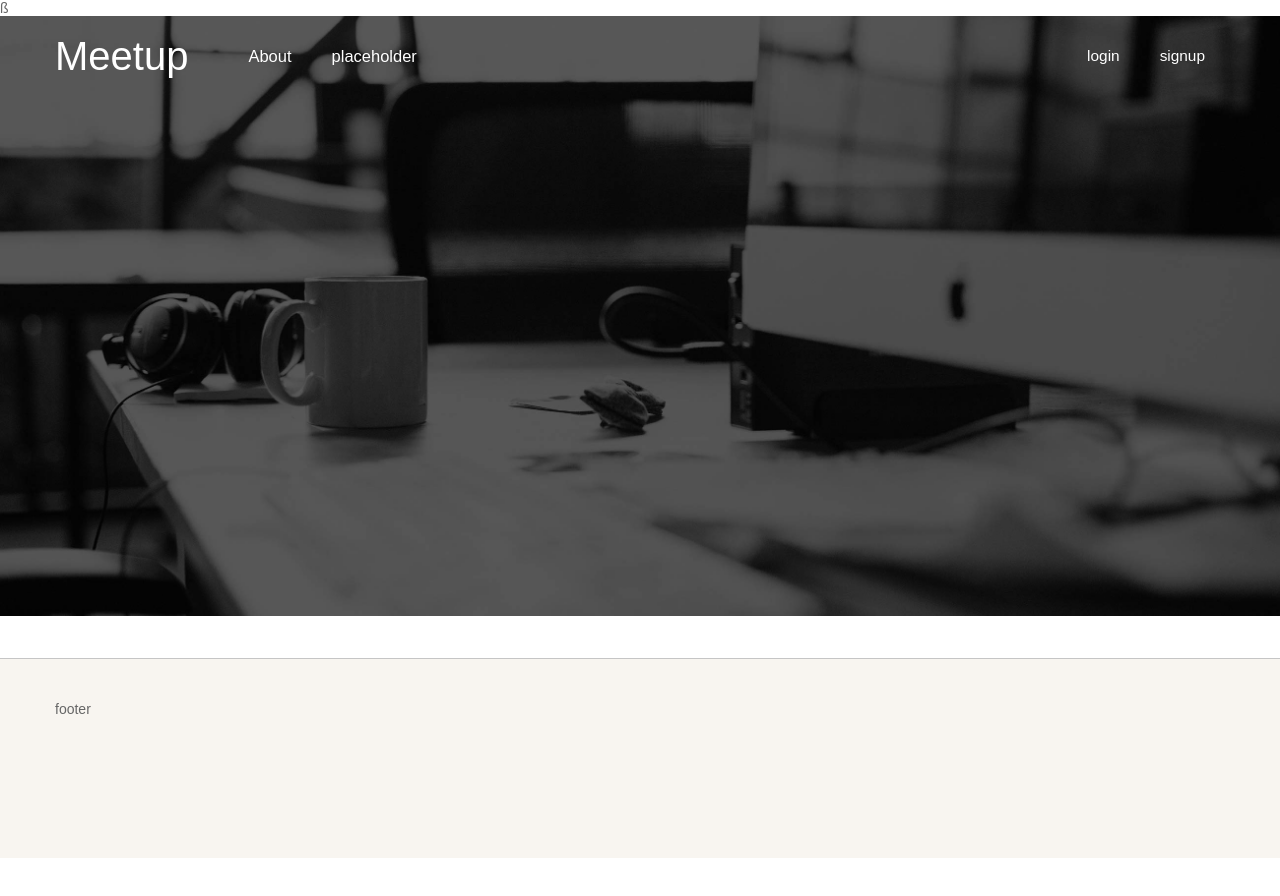
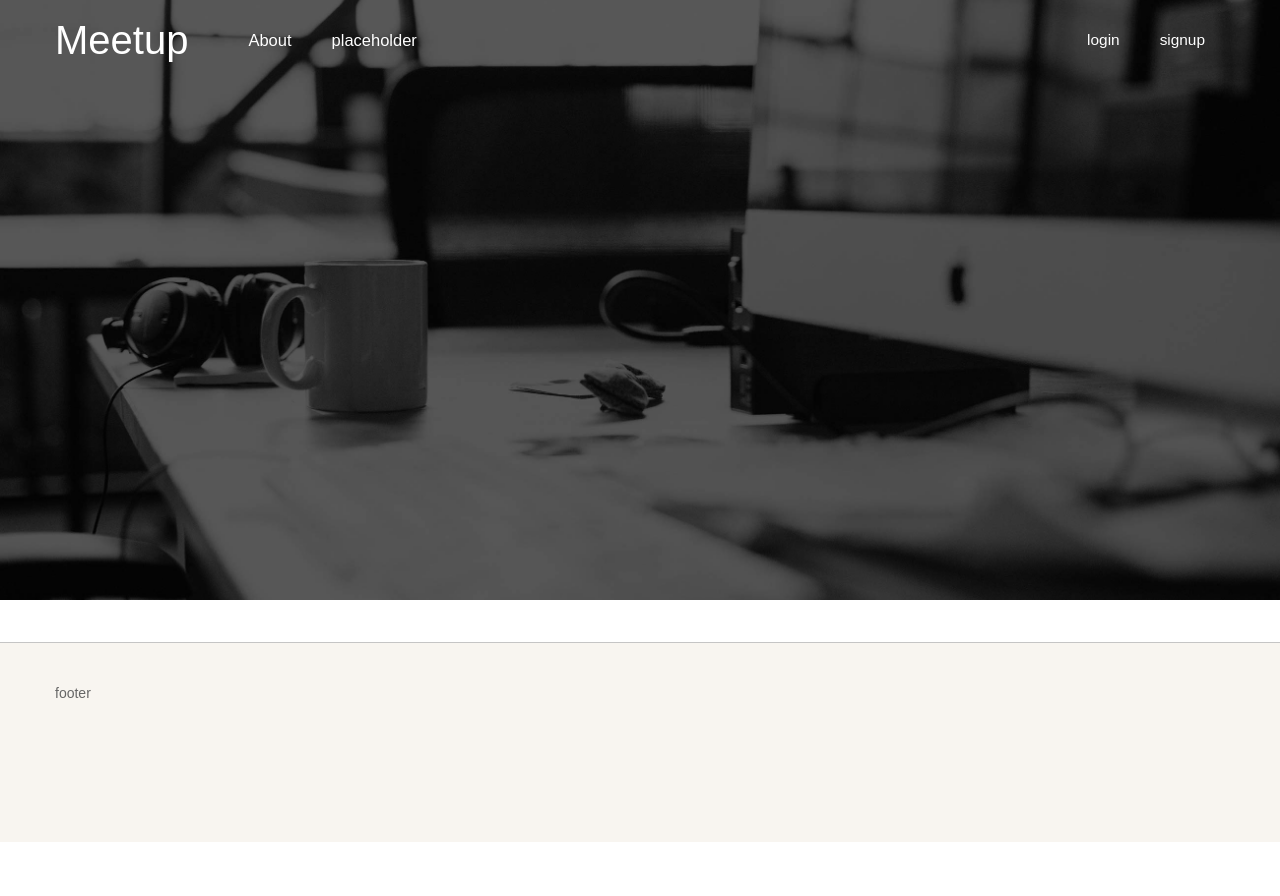
Before and after one commit to fancfd/Rails_10days, a plain HTML site: page index.html in a window 1280 px wide. Drawn offline with nearby package versions, Linux system fonts and the light colour scheme.

Commit message:
@index.html changed.

```diff
--- a/index.html
+++ b/index.html
@@ -11,7 +11,7 @@
     <link rel="stylesheet" href="css/index.css"/>
 </head>
 <body class="index">
-<div class="navbar clearfix">ß
+<div class="navbar clearfix">
     <div class="container">
         <a class="navbar-brand" href="./index.html">
             Meetup
```
